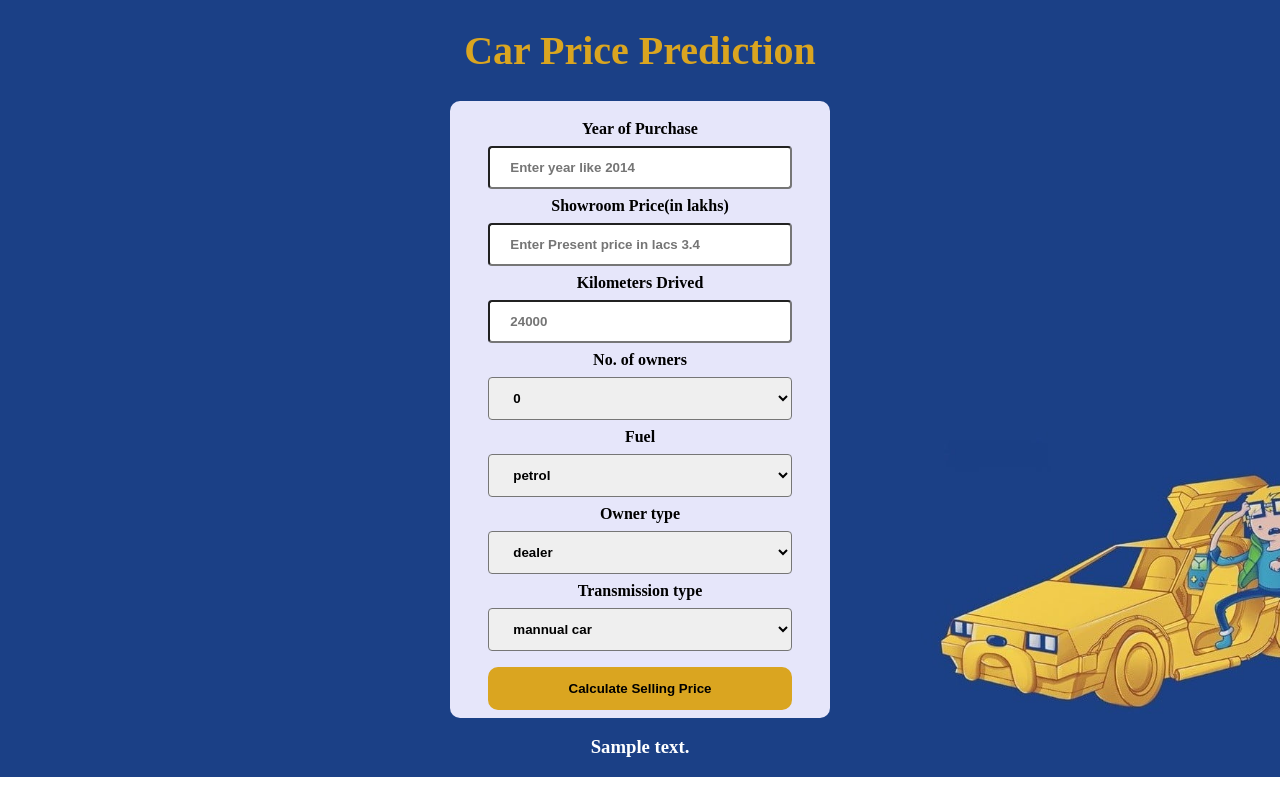
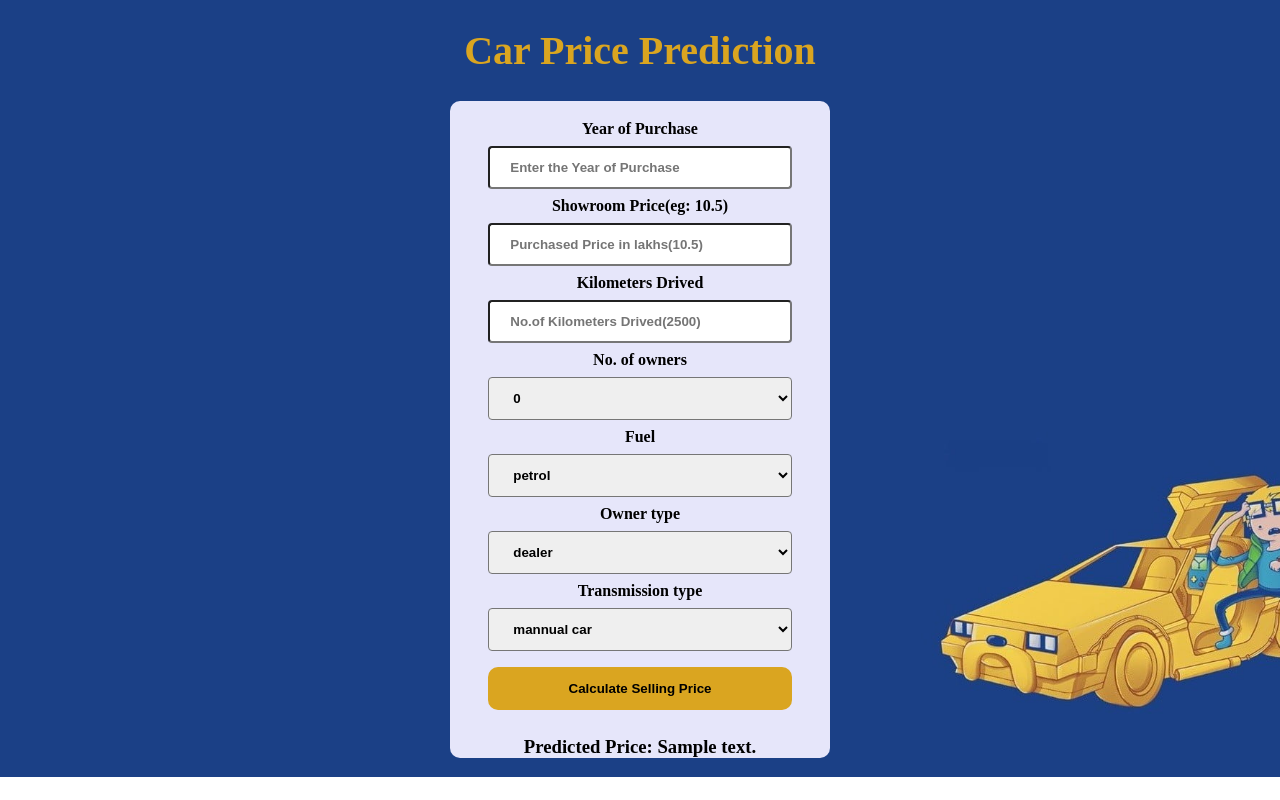
Before and after one commit to deepasoman93/Car-Price-Prediction, a Flask app: template templates/index.html in a window 1280 px wide. Run offline with Flask 2, Linux system fonts and the light colour scheme; the template is opened without the code that fills it: most values are stand-ins (such as "Sample title", 1, 10 or a date in 2020); parts of the project's set-up code (start-up, migrations or seed data) failed here and were passed over.

Commit message:
Update index.html

```diff
--- a/templates/index.html
+++ b/templates/index.html
@@ -55,7 +55,7 @@ h1{
     font-weight: bolder;
 }
 h3{
-  color: white;
+  color: black;
 }
 
 body {
@@ -78,17 +78,20 @@ body {
  <form action="{{ url_for('predict')}}" method="post" style="background-color:#E6E6FA">
 
 <label for="Year">Year of Purchase</label><br>
-<input type="text" id="Year" name="Year" placeholder="Enter year like 2014" required="required"><br>
-<label for="Present_Price">Showroom Price(in lakhs)</label><br>
-<input type="text" id="Present_Price" name="Present_Price" placeholder="Enter Present price in lacs 3.4" required="required"><br>
+<input type="text" id="Year" name="Year" placeholder="Enter the Year of Purchase" required="required"><br>
+
+<label for="Present_Price">Showroom Price(eg: 10.5)</label><br>
+<input type="text" id="Present_Price" name="Present_Price" placeholder="Purchased Price in lakhs(10.5)" required="required"><br>
+
 <label for="Kms_Driven">Kilometers Drived</label><br>
-<input type="text" id="Kms_Driven" name="Kms_Driven" placeholder="24000" required="required"><br>
+<input type="text" id="Kms_Driven" name="Kms_Driven" placeholder="No.of Kilometers Drived(2500)" required="required"><br>
 
 <!-- drop down options are provided for the categorical features -->
 <label for="Owner">No. of owners</label><br>
 <select id="owner" name="Owner">
       <option value="0">0</option>
       <option value="1">1</option>
+      <option value="2">2</option>
       <option value="3">3</option>
     </select><br>
 <label for="Fuel_Type_Petrol">Fuel</label><br>
@@ -110,11 +113,10 @@ body {
 
 <!-- submit button -->
 <input type="submit" value="Calculate Selling Price">
+     <!-- the predicted text -->
+<h3>Predicted Price: {{ prediction_text }}</h3>
 </form>
 </div>
 
-<!-- the predicted text -->
-<h3>{{ prediction_text }}</h3>
-
 </body>
 </html>
```
